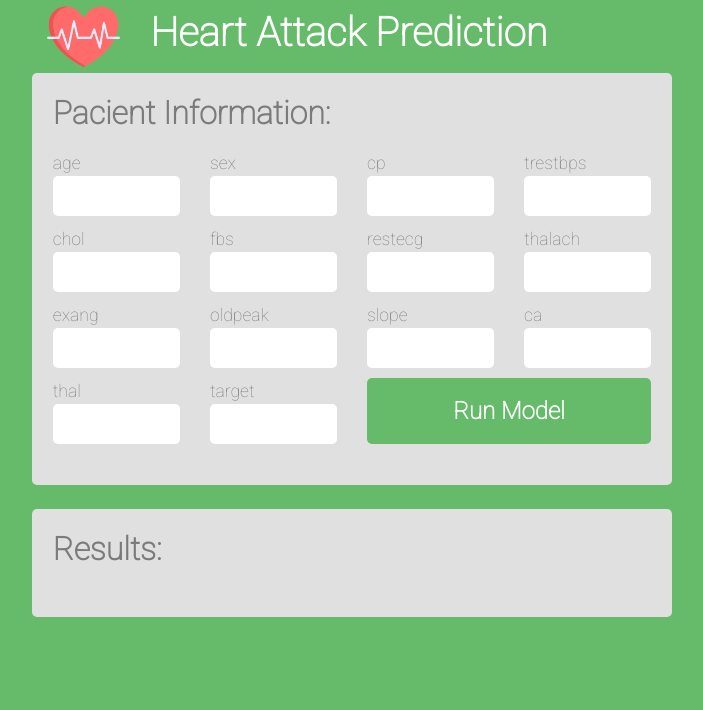
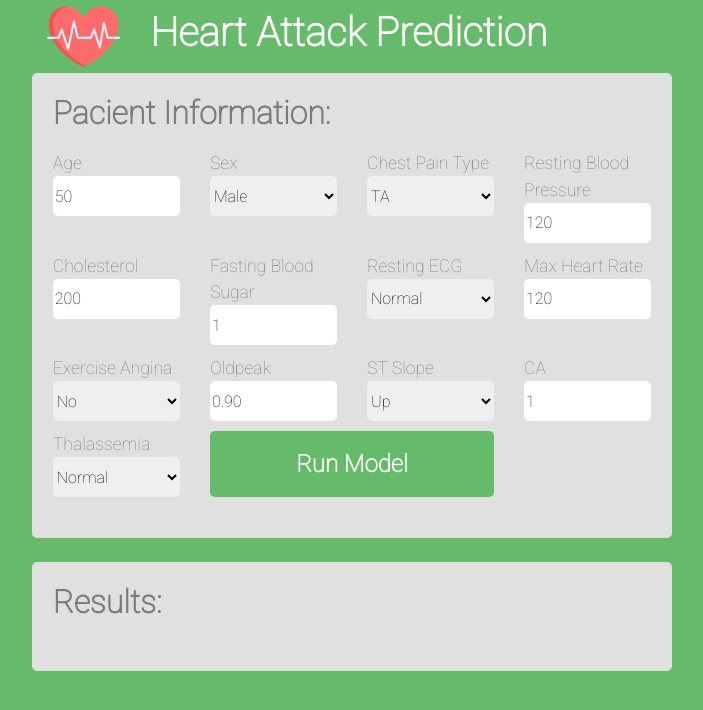
Before and after one commit to guilfernandez1/heart-prediction, a Flask app: page / in a window 1280 px wide. Shown: the top 710 px of the page, without its empty margins (288-991 px from the left). Run offline with Flask 2, Linux system fonts and the light colour scheme; some libraries are stand-ins or nearby versions.

Commit message:
include validation inputs in html body

```diff
--- a/api_routes.py
+++ b/api_routes.py
@@ -7,11 +7,9 @@ bp1 = Blueprint('main', __name__, url_prefix='/main')
 @bp1.route('/api/run_model', methods=['POST'])
 def run_model():
     form_df = pd.DataFrame(request.form, index=[0])
-    print(form_df)
     pred = predict_hf(form_df)
-    print(pred)
 
     return {
         'data': request.form,
         'pred': pred,
-        'message': 'Deu tudo certo'}
+    }
--- a/services/model_utils.py
+++ b/services/model_utils.py
@@ -1,4 +1,5 @@
 import pandas as pd
 
 def predict_hf(data_predict:pd.DataFrame):
-    return model.predict(data_predict)
+    predicted = '95%'
+    return predicted
--- a/static/css/styles.css
+++ b/static/css/styles.css
@@ -32,7 +32,7 @@ img {
     font-weight: bold;
 }
 
-.title h2 {
+.title h2, #hfResult p {
     color: #7B7B7B;
     font-weight: bold;
 }
@@ -52,7 +52,7 @@ div.col-container {
     margin-bottom: 10px;
 }
 
-input {
+input, select {
     width: 100%;
     height: 40px;
 }
@@ -64,7 +64,7 @@ input {
     font-weight: 400;
 }
 
-.col-container .row .col-sm-3 input {
+.col-container .row .col-sm-3 input, select {
     border: 0;
     border-radius: 5px;
 }
--- a/static/js/home.js
+++ b/static/js/home.js
@@ -1,11 +1,10 @@
-$(document).ready(function(e) {
-
-    $('#runModel').click(function() {
+$(document).ready(function (e) {
+    $('#runModel').submit(function (event) {
         var age = $('#age').val();
         var sex = $('#sex').val();
         var cp = $('#cp').val();
         var trestbps = $('#trestbps').val();
-        var chol = $('#cholesterol').val();
+        var chol = $('#chol').val();
         var fbs = $('#fbs').val();
         var restecg = $('#restecg').val();
         var thalach = $('#thalach').val();
@@ -14,7 +13,6 @@ $(document).ready(function(e) {
         var slope = $('#slope').val();
         var ca = $('#ca').val();
         var thal = $('#thal').val();
-        var target = $('#target').val();
 
         var inputData = {
             'age': age,
@@ -29,19 +27,19 @@ $(document).ready(function(e) {
             'oldpeak': oldpeak,
             'slope': slope,
             'ca': ca,
-            'thal': thal,
-            'target': target
+            'thal': thal
         };
 
         $.ajax({
-            url: 'main/api/run_model',
+            url: this.action,
+            type: this.method,
             data: inputData,
-            type: 'post',
-            success: function(response) {
-                console.log(response);
-                $('#hfResult').append(`<h2>GRAPHIC</h2>`)
-            }
         })
+        .done(function (response) {
+            console.log(response);
+            $('#hfResult').append(`<p>Patient has a ${response.pred} probability of heart failure</p>`)
+        });
+
+        event.preventDefault();
     });
-
 });
--- a/templates/home.html
+++ b/templates/home.html
@@ -35,72 +35,98 @@
                     </div>
                     <div class="row">
                         <div class="col-sm-12">
-                            <form>
+                            <form action="main/api/run_model" id="runModel" method="POST">
                                 <div class="row">
                                     <div class="col-sm-3">
-                                        <label for="age">age</label><br>
-                                        <input type="text" name="age" id="age" required="required">
+                                        <label for="age">Age</label><br>
+                                        <input type="number" name="age" id="age" required="required" min="0" max="119"
+                                            value="50">
                                     </div>
                                     <div class="col-sm-3">
-                                        <label for="sex">sex</label><br>
-                                        <input type="text" name="sex" id="sex" required="required">
+                                        <label for="sex">Sex</label><br>
+                                        <select name="sex" id="sex">
+                                            <option value="1">Male</option>
+                                            <option value="0">Female</option>
+                                        </select>
                                     </div>
                                     <div class="col-sm-3">
-                                        <label for="cp">cp</label><br>
-                                        <input type="text" name="cp" id="cp" required="required">
+                                        <label for="cp">Chest Pain Type</label><br>
+                                        <select name="cp" id="cp">
+                                            <option value="0">TA</option>
+                                            <option value="1">ATA</option>
+                                            <option value="2">NAP</option>
+                                            <option value="3">ASY</option>
+                                        </select>
                                     </div>
                                     <div class="col-sm-3">
-                                        <label for="trestbps">trestbps</label><br>
-                                        <input type="text" name="trestbps" id="trestbps" required="required">
+                                        <label for="trestbps">Resting Blood Pressure</label><br>
+                                        <input type="number" name="trestbps" id="trestbps" required="required" min="0"
+                                            max="300" value="120">
                                     </div>
                                 </div>
                                 <div class="row">
                                     <div class="col-sm-3">
-                                        <label for="chol">chol</label><br>
-                                        <input type="text" name="chol" id="chol" required="required">
+                                        <label for="chol">Cholesterol</label><br>
+                                        <input type="number" name="chol" id="chol" required="required" min="0" max="700"
+                                            value="200">
                                     </div>
                                     <div class="col-sm-3">
-                                        <label for="fbs">fbs</label><br>
-                                        <input type="text" name="fbs" id="fbs" required="required">
+                                        <label for="fbs">Fasting Blood Sugar</label><br>
+                                        <input type="number" name="fbs" id="fbs" required="required" min="0" max="1"
+                                            value="1">
                                     </div>
                                     <div class="col-sm-3">
-                                        <label for="restecg">restecg</label><br>
-                                        <input type="text" name="restecg" id="restecg" required="required">
+                                        <label for="restecg">Resting ECG</label><br>
+                                        <select name="restecg" id="restecg">
+                                            <option value="0">Normal</option>
+                                            <option value="1">ST</option>
+                                            <option value="2">LVH</option>
+                                        </select>
                                     </div>
                                     <div class="col-sm-3">
-                                        <label for="thalach">thalach</label><br>
-                                        <input type="text" name="thalach" id="thalach" required="required">
+                                        <label for="thalach">Max Heart Rate</label><br>
+                                        <input type="number" name="thalach" id="thalach" required="required" min="60"
+                                            max="202" value="120">
                                     </div>
                                 </div>
                                 <div class="row">
                                     <div class="col-sm-3">
-                                        <label for="exang">exang</label><br>
-                                        <input type="text" name="exang" id="exang" required="required">
+                                        <label for="exang">Exercise Angina</label><br>
+                                        <select name="exang" id="exang">
+                                            <option value="0">No</option>
+                                            <option value="1">Yes</option>
+                                        </select>
                                     </div>
                                     <div class="col-sm-3">
-                                        <label for="oldpeak">oldpeak</label><br>
-                                        <input type="text" name="oldpeak" id="oldpeak" required="required">
+                                        <label for="oldpeak">Oldpeak</label><br>
+                                        <input type="number" name="oldpeak" id="oldpeak" required="required" min="-3"
+                                            max="7" value="0.90" step="any">
                                     </div>
                                     <div class="col-sm-3">
-                                        <label for="slope">slope</label><br>
-                                        <input type="text" name="slope" id="slope" required="required">
+                                        <label for="slope">ST Slope</label><br>
+                                        <select name="restecg" id="restecg">
+                                            <option value="0">Up</option>
+                                            <option value="1">Flat</option>
+                                            <option value="2">Down</option>
+                                        </select>
                                     </div>
                                     <div class="col-sm-3">
-                                        <label for="ca">ca</label><br>
-                                        <input type="text" name="ca" id="ca" required="required">
+                                        <label for="ca">CA</label><br>
+                                        <input type="number" name="ca" id="ca" required="required" min="0" max="2"
+                                            value="1">
                                     </div>
                                 </div>
                                 <div class="row">
                                     <div class="col-sm-3">
-                                        <label for="thal">thal</label><br>
-                                        <input type="text" name="thal" id="thal" required="required">
-                                    </div>
-                                    <div class="col-sm-3">
-                                        <label for="target">target</label><br>
-                                        <input type="text" name="target" id="target" required="required">
+                                        <label for="thal">Thalassemia</label><br>
+                                        <select name="thal" id="thal">
+                                            <option value="0">Normal</option>
+                                            <option value="1">Fixed Defect</option>
+                                            <option value="2">Reversable Defect</option>
+                                        </select>
                                     </div>
                                     <div class="col-sm-6">
-                                        <button id="runModel" type="submit">Run Model</button>
+                                        <button type="submit">Run Model</button>
                                     </div>
                                 </div>
                             </form>
@@ -118,7 +144,9 @@
                             <h2>Results:</h2>
                         </div>
                     </div>
-                    <div class="row" id="hfResult">
+                    <div class="row">
+                        <div class="col-sm-12" id="hfResult">
+                        </div>
                     </div>
                 </div>
             </div>
```
